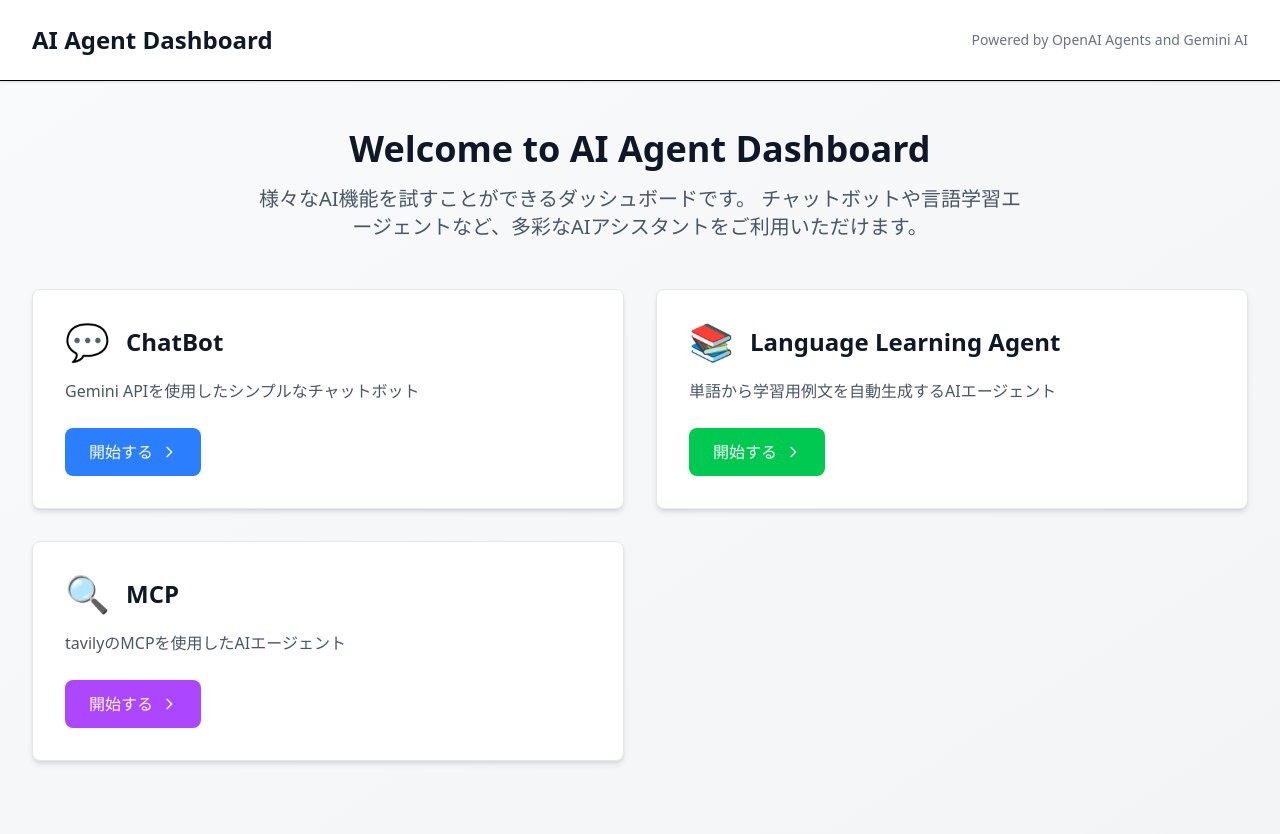
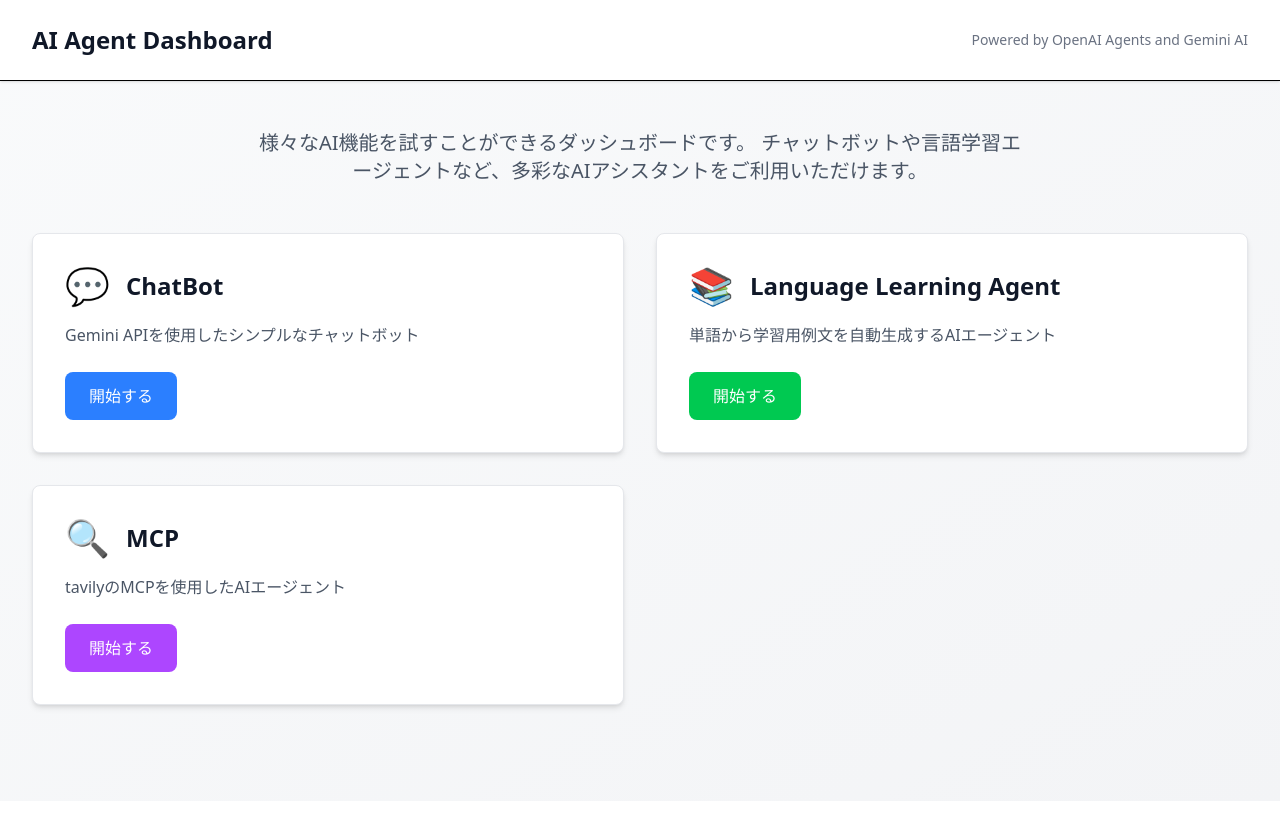
Before and after one commit to renokazaki/Nextjs-AI-Practice, a Next.js app: page / in a window 1280 px wide. Shown: the top 834 px of the page. After the commit the page ends 801 px from the top, so only its background shows below. Built offline with nearby package versions, Linux system fonts and the light colour scheme.

Commit message:
Refactor/HomePage to use featureList constant and clean up unused code

```diff
--- a/src/app/(public)/agents/actions/ChatForm.tsx
+++ b/src/app/(public)/agents/actions/ChatForm.tsx
@@ -2,9 +2,9 @@
 import React, { useState } from "react";
 import { getAgentResponse } from "../agents";
 import { useForm, SubmitHandler } from "react-hook-form";
-import { InputSchemaType } from "../../../schemas/inputSchema";
+import { InputSchemaType } from "../../../../schemas/inputSchema";
 import { zodResolver } from "@hookform/resolvers/zod";
-import { inputSchema } from "../../../schemas/inputSchema";
+import { inputSchema } from "../../../../schemas/inputSchema";
 
 export default function AgentsPage() {
   const {
--- a/src/app/(public)/agents/agents.ts
+++ b/src/app/(public)/agents/agents.ts
@@ -1,6 +1,6 @@
 "use server";
 import { Agent, run, tool } from "@openai/agents";
-import { geminiModel } from "../../lib/gemini";
+import { geminiModel } from "../../../lib/gemini";
 import { z } from "zod";
 import { analyzeWords } from "./actions/language";
 
--- a/src/app/(public)/agents/mcp/actions/ChatForm.tsx
+++ b/src/app/(public)/agents/mcp/actions/ChatForm.tsx
@@ -2,9 +2,9 @@
 import React, { useState } from "react";
 import { getAgentResponse } from "../agents";
 import { useForm, SubmitHandler } from "react-hook-form";
-import { InputSchemaType } from "../../../../schemas/inputSchema";
+import { InputSchemaType } from "../../../../../schemas/inputSchema";
 import { zodResolver } from "@hookform/resolvers/zod";
-import { inputSchema } from "../../../../schemas/inputSchema";
+import { inputSchema } from "../../../../../schemas/inputSchema";
 
 export default function MCPPage() {
   const {
--- a/src/app/(public)/agents/mcp/agents.ts
+++ b/src/app/(public)/agents/mcp/agents.ts
@@ -1,6 +1,6 @@
 "use server";
 import { Agent, run, MCPServerStreamableHttp } from "@openai/agents";
-import { geminiModel } from "../../../lib/gemini";
+import { geminiModel } from "../../../../lib/gemini";
 
 export async function getAgentResponse(userMessage: string) {
   const mcpServer = new MCPServerStreamableHttp({
--- a/src/app/(public)/chatbot/ChatForm.tsx
+++ b/src/app/(public)/chatbot/ChatForm.tsx
@@ -3,9 +3,9 @@
 import { SubmitHandler, useForm } from "react-hook-form";
 import { useState } from "react";
 import { submitChat } from "./actions/chat";
-import { InputSchemaType } from "../../schemas/inputSchema";
+import { InputSchemaType } from "../../../schemas/inputSchema";
 import { zodResolver } from "@hookform/resolvers/zod";
-import { inputSchema } from "../../schemas/inputSchema";
+import { inputSchema } from "../../../schemas/inputSchema";
 
 export default function ChatForm() {
   const {
--- a/src/app/(public)/chatbot/actions/chat.ts
+++ b/src/app/(public)/chatbot/actions/chat.ts
@@ -1,5 +1,5 @@
 "use server";
-import { gemini } from "../../../lib/gemini";
+import { gemini } from "../../../../lib/gemini";
 
 export async function submitChat(userMessage: string) {
   const response = await gemini.chat.completions.create({
--- a/src/app/page.tsx
+++ b/src/app/page.tsx
@@ -1,30 +1,8 @@
 import Link from "next/link";
+import { featureList } from "../constants/featureList";
 
 export default function HomePage() {
-  const features = [
-    {
-      title: "ChatBot",
-      description: "Gemini APIを使用したシンプルなチャットボット",
-      href: "/chatbot",
-      icon: "💬",
-      color: "bg-blue-500 hover:bg-blue-600",
-    },
-    {
-      title: "Language Learning Agent",
-      description: "単語から学習用例文を自動生成するAIエージェント",
-      href: "/agents",
-      icon: "📚",
-      color: "bg-green-500 hover:bg-green-600",
-    },
-    {
-      title: "MCP",
-      description: "tavilyのMCPを使用したAIエージェント",
-      href: "/vercelaisdk",
-      icon: "🔍",
-      color: "bg-purple-500 hover:bg-purple-600",
-    },
-  ];
-
+  const features = featureList;
   return (
     <div className="min-h-screen bg-gradient-to-br from-gray-50 to-gray-100">
       {/* Header */}
@@ -47,9 +25,6 @@ export default function HomePage() {
       <main className="max-w-7xl mx-auto px-4 sm:px-6 lg:px-8 py-12">
         {/* Welcome Section */}
         <div className="text-center mb-12">
-          <h2 className="text-4xl font-bold text-gray-900 mb-4">
-            Welcome to AI Agent Dashboard
-          </h2>
           <p className="text-xl text-gray-600 max-w-3xl mx-auto">
             様々なAI機能を試すことができるダッシュボードです。
             チャットボットや言語学習エージェントなど、多彩なAIアシスタントをご利用いただけます。
@@ -75,19 +50,6 @@ export default function HomePage() {
                     className={`inline-flex items-center px-6 py-3 rounded-lg text-white font-medium transition-colors ${feature.color}`}
                   >
                     <span>開始する</span>
-                    <svg
-                      className="ml-2 w-4 h-4 transform group-hover:translate-x-1 transition-transform"
-                      fill="none"
-                      stroke="currentColor"
-                      viewBox="0 0 24 24"
-                    >
-                      <path
-                        strokeLinecap="round"
-                        strokeLinejoin="round"
-                        strokeWidth={2}
-                        d="M9 5l7 7-7 7"
-                      />
-                    </svg>
                   </div>
                 </div>
               </div>
--- /dev/null
+++ b/src/constants/featureList.ts
@@ -0,0 +1,23 @@
+export const featureList = [
+  {
+    title: "ChatBot",
+    description: "Gemini APIを使用したシンプルなチャットボット",
+    href: "/chatbot",
+    icon: "💬",
+    color: "bg-blue-500 hover:bg-blue-600",
+  },
+  {
+    title: "Language Learning Agent",
+    description: "単語から学習用例文を自動生成するAIエージェント",
+    href: "/agents",
+    icon: "📚",
+    color: "bg-green-500 hover:bg-green-600",
+  },
+  {
+    title: "MCP",
+    description: "tavilyのMCPを使用したAIエージェント",
+    href: "/vercelaisdk",
+    icon: "🔍",
+    color: "bg-purple-500 hover:bg-purple-600",
+  },
+];
```
Also changed, not shown: src/lib/gemini.ts (renamed from src/app/lib/gemini.ts), src/schemas/inputSchema.ts (renamed from src/app/schemas/inputSchema.ts).
